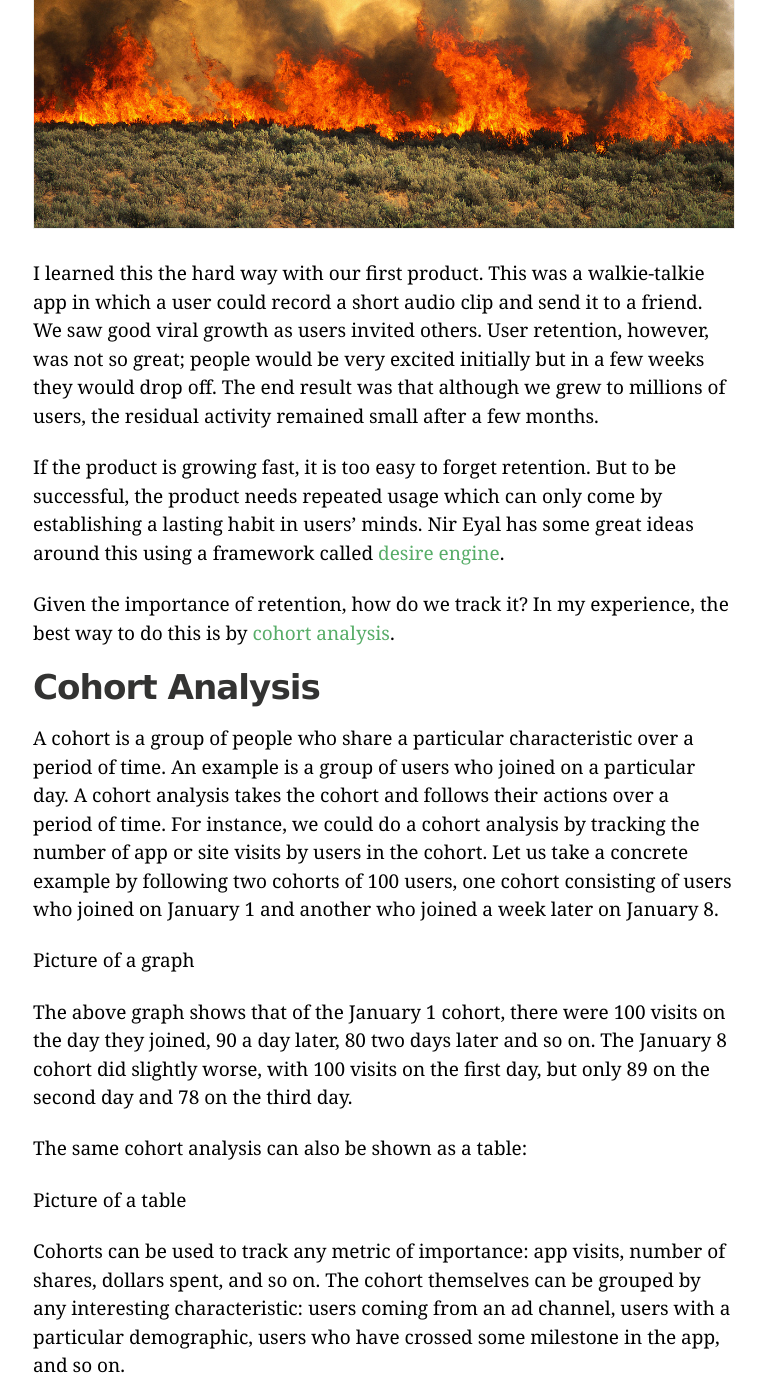
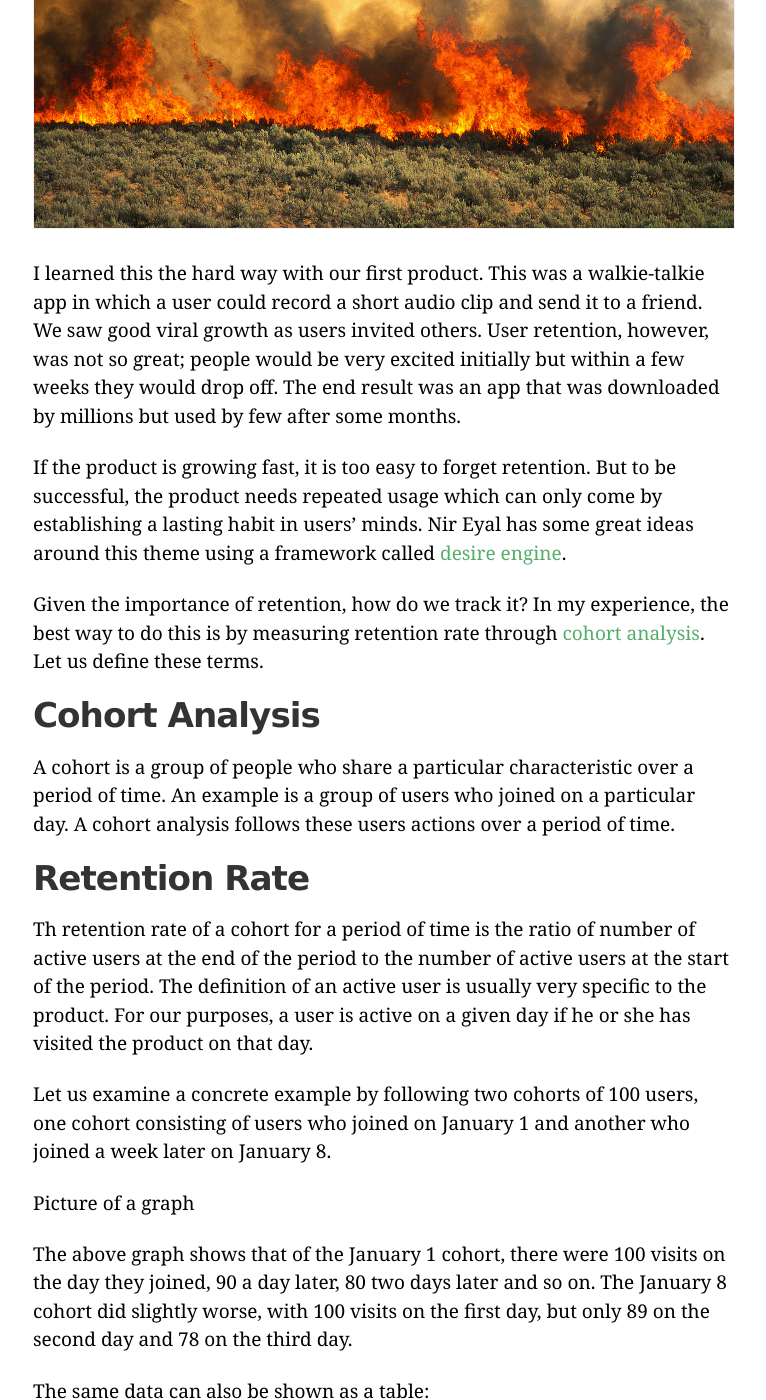
Before and after one commit to avdr/avdr.github.io, a Jekyll site: the page built from _posts/2013-11-10-cohort-analysis.markdown, in a window 1280 px wide and 1400 px high, scrolled down 1436 px. Shown: the whole window, without its empty margins (257-1023 px from the left). Built offline with Jekyll 4.4.1, drawn with Linux system fonts in a browser that asks for light colours; Markdown is read by kramdown in place of the engine named in the settings; some of the changed text lies outside the part shown.

Commit message:
Before extensive refactor for retention rate

```diff
--- a/_posts/2013-11-10-cohort-analysis.markdown
+++ b/_posts/2013-11-10-cohort-analysis.markdown
@@ -15,33 +15,39 @@ A common mistake entrepreneurs make is to focus too much on user growth. User gr
 
 <img class="iborder" src="/assets/brush_fire.jpg"/>
 
-I learned this the hard way with our first product. This was a walkie-talkie app in which a user could record a short audio clip and send it to a friend. We saw good viral growth as users invited others. User retention, however, was not so great; people would be very excited initially but in a few weeks they would drop off. The end result was that although we grew to millions of users, the residual activity remained small after a few months.
+I learned this the hard way with our first product. This was a walkie-talkie app in which a user could record a short audio clip and send it to a friend. We saw good viral growth as users invited others. User retention, however, was not so great; people would be very excited initially but within a few weeks they would drop off. The end result was an app that was downloaded by millions but used by few after some months.
 
-If the product is growing fast, it is too easy to forget retention. But to be successful, the product needs repeated usage which can only come by establishing a lasting habit in users' minds. Nir Eyal has some great ideas around this using a framework called [desire engine](http://www.nirandfar.com/2012/03/how-to-manufacture-desire.html).
+If the product is growing fast, it is too easy to forget retention. But to be successful, the product needs repeated usage which can only come by establishing a lasting habit in users' minds. Nir Eyal has some great ideas around this theme using a framework called [desire engine](http://www.nirandfar.com/2012/03/how-to-manufacture-desire.html).
 
-Given the importance of retention, how do we track it? In my experience, the best way to do this is by [cohort analysis](http://cohortanalysis.com).
+Given the importance of retention, how do we track it? In my experience, the best way to do this is by measuring retention rate through [cohort analysis](http://cohortanalysis.com). Let us define these terms.
 
 ## Cohort Analysis
 
 A cohort is a group of people who share a particular characteristic over a period of time. An example is a group of users who joined on a particular day.
-A cohort analysis takes the cohort and follows their actions over a period of time. For instance, we could do a cohort analysis by tracking the number of app or site visits by users in the cohort. Let us take a concrete example by following two cohorts of 100 users, one cohort consisting of users who joined on January 1 and another who joined a week later on January 8.
+A cohort analysis follows these users actions over a period of time.
+
+## Retention Rate
+
+Th retention rate of a cohort for a period of time is the ratio of number of active users at the end of the period to the number of active users at the start of the period. The definition of an active user is usually very specific to the product. For our purposes, a user is active on a given day if he or she has visited the product on that day.
+
+Let us examine a concrete example by following two cohorts of 100 users, one cohort consisting of users who joined on January 1 and another who joined a week later on January 8.
 
 Picture of a graph
 
 The above graph shows that of the January 1 cohort, there were 100 visits on the day they joined, 90 a day later, 80 two days later and so on. The January 8 cohort did slightly worse, with 100 visits on the first day, but only 89 on the second day and 78 on the third day.
 
-The same cohort analysis can also be shown as a table:
+The same data can also be shown as a table:
 
 Picture of a table
 
-Cohorts can be used to track any metric of importance: app visits, number of shares, dollars spent, and so on. The cohort themselves can be grouped by any interesting characteristic: users coming from an ad channel, users with a particular demographic, users who have crossed some milestone in the app, and so on.
+Cohorts can be used to track any metric of importance: app visits, number of shares, dollars spent, and so on. The cohort themselves can be grouped by any interesting characteristic: users coming from an ad channel, in a particular demographic, who have crossed some milestone in the app, etc.
 
-Analytics platforms such as [Mixpanel](http://mixpanel.com) and [KissMetrics](http://kissmetrics.com) have capabilities for analyzing cohorts. There are also more specialized solutions such as [RJMetrics](http://rjmetrics.com).
+Analytics platforms such as [Mixpanel](http://mixpanel.com) and [KissMetrics](http://kissmetrics.com) offer cohort analysis capabilities. There are also more specialized solutions such as [RJMetrics](http://rjmetrics.com).
 
 ## How is cohort analysis helpful?
 * Critical data does not get drowned by external events. If you are just looking at the user growth, a mention by a blog may cause a huge spike in the user sign-ups but any pre-existing cohorts are not affected much.
 
-* Cohorts give you actionable data. Why is the user retention weak? Could it be the onboarding? Do you need reminders to establish a consumption habit? By watching the cohort closely, you can get a good idea of what is going in user's mind.
+* Cohorts give you actionable data. Why is the user retention weak? Could it be the onboarding? Do you need reminders to establish a consumption habit? By watching the cohort closely, you can get a good idea of what is going on in user's mind.
 
 * You can compare cohorts. A common comparison is cohorts of users who joined at different times. If one cohort is doing better or worse than another, you can ask why.
 
@@ -56,13 +62,13 @@ If your cohorts are retaining more than 30% users after two weeks, congratulatio
 
 Graph with permission
 
-If your cohorts are retaining less than 10% of users after two weeks, the product is not working. You should take a hard look at the product, is it something that the users really want? Are your users getting confused? These are tough questions. The sooner you ask them the better your startup will be.
+If your cohorts are retaining less than 10% of users after two weeks, the product is not working. You should take a hard look at the product, is it something that users really want? Are your users getting confused? These are tough questions. The sooner you ask them the better your startup will be.
 
 There is a big gray area between 10% and 30%. The number will vary with your target audience.
 
 ## How to estimate your competitor's retention?
 
-Given how crucial retention is, would it not be awesome if you could estimate it for a competitor, or a company that you are researching. If there is any public user activity that is available, you can approximate a cohort analysis by selecting a random set of users and then following their public activity with time. The difficulty here is making sure your sample is not biased in any way. But even imperfect data is better than no data. One quick check that I have done in the past is to pick a few users from recent posts or likes and follow their activity backwards in time. If there are few users who have been active for a while, that is a sure indication of poor retention. This is not a very rigorous analysis but often gives useful data.
+Given how crucial retention is, would it not be awesome if you could estimate that of a competitor, or a company that you are researching? If there is any public user activity that is available, you can approximate a cohort analysis by selecting a random set of users and then following their public activity with time. The difficulty here is making sure your sample is not biased in any way. But even imperfect data is better than no data. One quick check that I have done in the past is to pick a few users from recent posts or likes and follow their activity backwards in time. If there are few users who have been active for a while, that is a sure indication of poor retention. This is not a very rigorous analysis but often gives useful data.
 
 ## Other measurement methods
 * Churn rate: this is the percentage of users who become inactive (churn out) in a period of time. Thus, a churn rate of 60% in two weeks means that two weeks after sign up, 60% of the users never come back.
```
